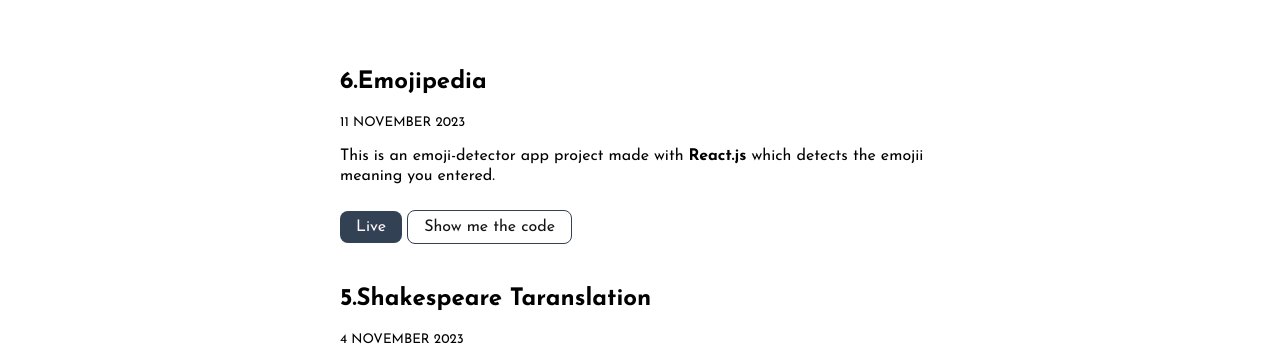
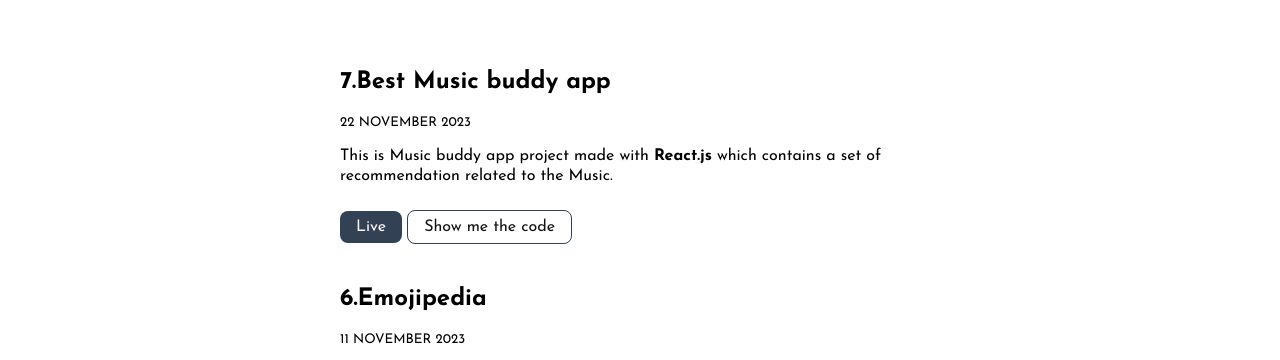
Before and after one commit to Sourabhpande532/Portfolio, a plain HTML site: page project.html in a window 1280 px wide. Shown: the part 401-761 px from the top of the page. Drawn offline with Linux system fonts and the light colour scheme.

Commit message:
feat - build music buddy app

```diff
--- a/project.html
+++ b/project.html
@@ -38,6 +38,26 @@
 
   <div class="container center-container">
     <div>
+      <div class="space-1rem"></div>
+
+      <div>
+        <h2>7.Best Music buddy app</h2>
+        <small>22 NOVEMBER 2023</small>
+        <p>
+          This is Music buddy app project made with
+          <b>React.js</b> which contains a set of recommendation related to
+          the Music.
+        </p>
+        <div class="space-rem"></div>
+        <a href="https://best-music-buddy-mini-app.vercel.app/" class="link link-primary"
+          >Live</a
+        >
+        <a
+          href="https://github.com/Sourabhpande532/bestMusicBuddy-mini-app"
+          class="link link-secondary"
+          >Show me the code</a
+        >
+      </div>
       <div class="space-1rem"></div>
       <div>
         <h2>6.Emojipedia</h2>
```
